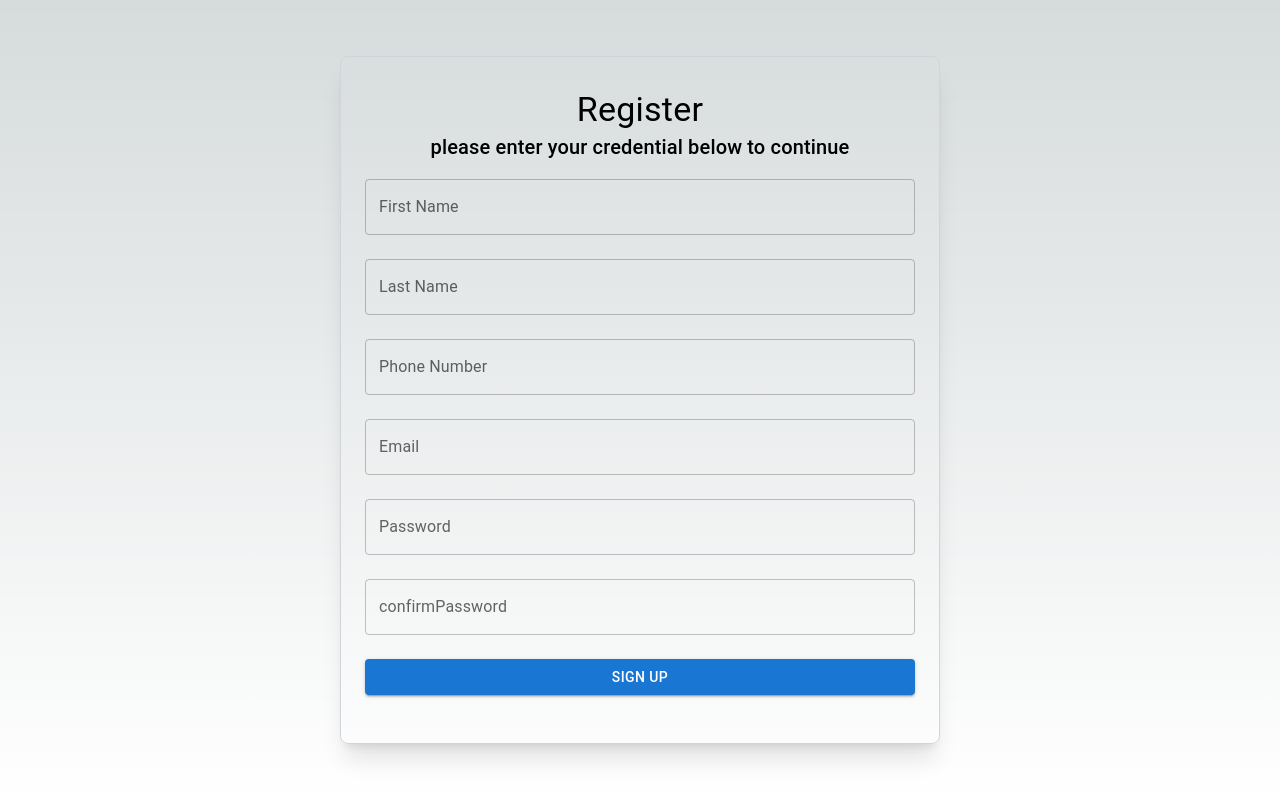
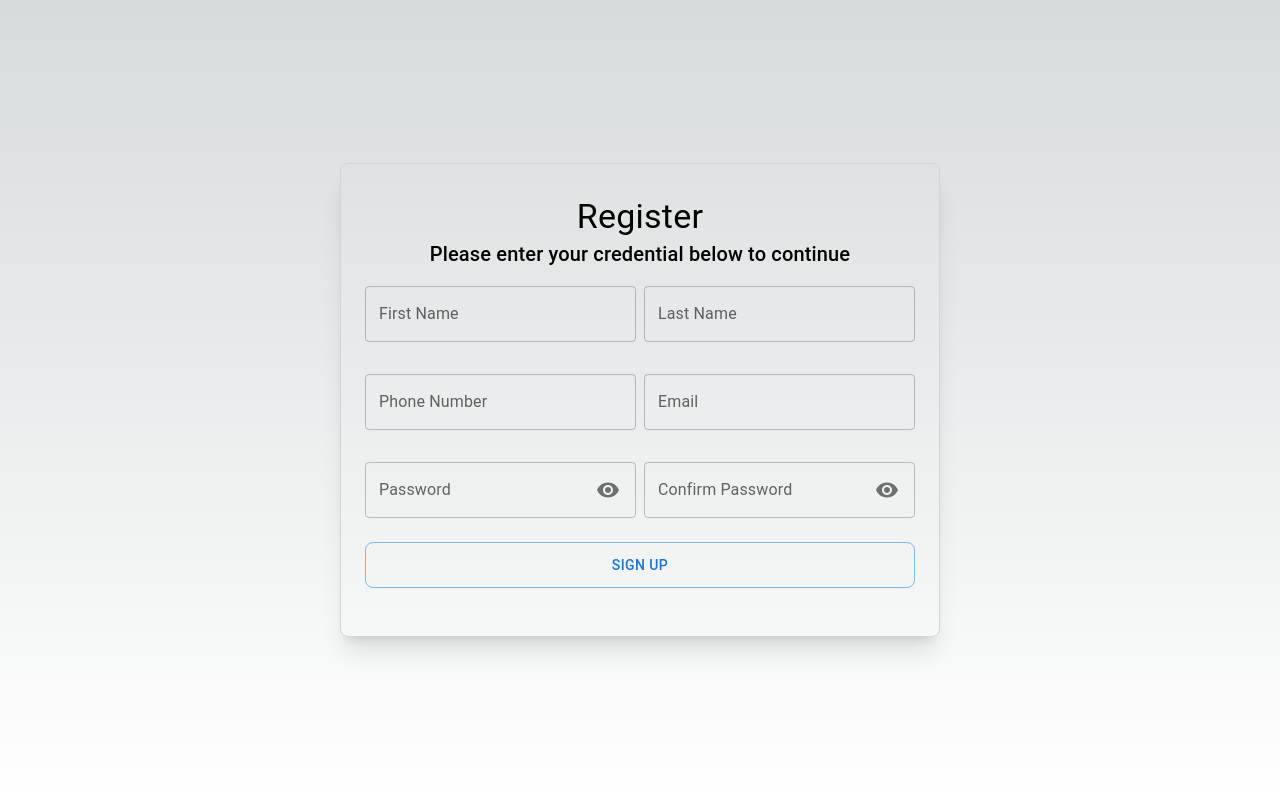
Before and after one commit to khizer406-git/RMS-3.0, a Next.js app: page /signup in a window 1280 px wide. Built offline with nearby package versions, Linux system fonts and the light colour scheme.

Commit message:
Password && Textinput Merging WIP

```diff
--- /dev/null
+++ b/app/FormValidator/FormValidator.ts
@@ -0,0 +1,54 @@
+import { UseFormGetValues, FieldValues } from "react-hook-form";
+
+const ConfirmPasswordValidator = (
+  password: string,
+  passwordType: string,
+  getValues: any
+) => {
+  if (passwordType === "password") return true;
+  else
+    return password === getValues().passwordType
+      ? true
+      : "Passwords do not match";
+};
+
+// Password Type means password or confirmPassword
+const PasswordValidator = (
+  password: string,
+  passwordType: string,
+  getValues: any
+) => {
+  const regex = /^(?=.*[a-z])(?=.*[A-Z])(?=.*\d)[a-zA-Z\d]{8,}$/;
+  return regex.test(password)
+    ? ConfirmPasswordValidator(password, passwordType, getValues)
+    : "Password must be at least 8 characters long and contain uppercase letters, lowercase letters, and numbers";
+};
+
+const EmailValidator = (email: string) => {
+  const regex = /^[^\s@]+@[^\s@]+\.[^\s@]+$/;
+  return regex.test(email) ? true : "Invalid Email";
+};
+
+export interface FormValidatorProps<T extends FieldValues> {
+  label: string;
+  type: string;
+  getValues: UseFormGetValues<T>;
+  getValueKey: string;
+  required ?: boolean
+}
+
+export const Validator = <T extends FieldValues>({
+  label,
+  getValueKey,
+  getValues,
+  type,
+  required = false,
+}: FormValidatorProps<T>): ((value: any) => string | boolean) => {
+  return (value: any) => {
+    if (required && !value.trim()) return `${label} is required`;
+    if (type === "email") return EmailValidator(value);
+    if (type === "password")
+      return PasswordValidator(value, getValueKey, getValues);
+    return type === "password" ? true : "Passwords do not match";
+  };
+};
--- a/app/components/Button/Button.tsx
+++ b/app/components/Button/Button.tsx
@@ -1,8 +1,12 @@
 import Button from '@mui/material/Button';
 
-const CustomButton = () => {
+interface Prop {
+    onClick: () => void
+}
+
+const CustomButton = ({onClick}:Prop) => {
   return (
-    <Button variant="contained" color="primary" fullWidth>
+    <Button onClick={onClick} variant="outlined" color="primary" fullWidth sx={{padding:'10px',borderRadius:'8px'}} >
       Sign Up
     </Button>
   );
--- /dev/null
+++ b/app/components/Passwordinput/Passwordinput.tsx
@@ -0,0 +1,58 @@
+import React, { useState } from 'react';
+import { TextField, IconButton, InputAdornment } from '@mui/material';
+import Visibility from '@mui/icons-material/Visibility';
+import VisibilityOff from '@mui/icons-material/VisibilityOff';
+import { FieldValues, UseFormRegister,Path,FieldError,UseFormGetValues } from 'react-hook-form';
+import { FormValidatorProps } from '@/FormValidator/FormValidator';
+
+interface Props<T extends FieldValues> {
+  label: string;
+  register: UseFormRegister<T>;
+  name: keyof T;
+  error?: FieldError;
+  value: T[keyof T]
+  validator: (props: FormValidatorProps<T>) => boolean | string;
+}
+
+const PasswordInput = <T extends FieldValues>({ label, register, name, error,value,validator }: Props<T>) => {
+  const [showPassword, setShowPassword] = useState(false);
+
+  const handleClickShowPassword = () => {
+    setShowPassword(!showPassword);
+  };
+
+  const handleMouseDownPassword = (event: React.MouseEvent<HTMLButtonElement>) => {
+    event.preventDefault();
+  };
+
+  return (
+    <TextField
+      {...register(name as Path<T>, { required: `${label} is required`,validate: validator})}
+      label={label}
+      type={showPassword ? 'text' : 'password'}
+      variant="outlined"
+      fullWidth
+      margin="normal"
+      error={!!error}
+      helperText={error?.message}
+      value={value}
+      InputProps={{
+        endAdornment: (
+          <InputAdornment position="end">
+            <IconButton
+              size='small'
+              aria-label="toggle password visibility"
+              onClick={handleClickShowPassword}
+              onMouseDown={handleMouseDownPassword}
+              edge="end"
+            >
+              {showPassword ? <VisibilityOff /> : <Visibility />}
+            </IconButton>
+          </InputAdornment>
+        ),
+      }}
+    />
+  );
+};
+
+export default PasswordInput;
--- a/app/components/TextField/TextField.tsx
+++ b/app/components/TextField/TextField.tsx
@@ -1,7 +1,7 @@
 import React from 'react';
 import { TextField } from '@mui/material';
-import { FieldValues, UseFormRegister,Path,FieldError } from 'react-hook-form';
-import { SignUpFormValues } from '@/formValues';
+import { FieldValues, UseFormRegister,Path,FieldError,UseFormGetValues } from 'react-hook-form';
+import { FormValidatorProps } from '@/FormValidator/FormValidator';
 
 interface Props<T extends FieldValues> {
   label: string;
@@ -10,12 +10,15 @@ interface Props<T extends FieldValues> {
   error?: FieldError;
   value: T[keyof T]
   onChange?: (e:React.ChangeEvent<HTMLInputElement | HTMLTextAreaElement>) => void
-  validator?: () => boolean|string;
+  validator: (props: FormValidatorProps<T>) => boolean | string;
+  type: string;
+  required ?: boolean;
 }
 
-const InputTextField = <T extends FieldValues>({ label, name, register, error, value,onChange,validator }: Props<T>) => (
+
+const InputTextField = <T extends FieldValues>({ label, name, register, error,type, value,onChange,validator,required=false }: Props<T>) => (
   <TextField
-    {...register(name as Path<T>, { required: `${label} is required`,validate: validator  })}
+    {...register(name as Path<T>, { ...(required && {required: `${label} is required`}), ...(validator && {validate: validator})  })}
     label={label}
     variant="outlined"
     fullWidth
@@ -24,6 +27,7 @@ const InputTextField = <T extends FieldValues>({ label, name, register, error, v
     helperText={error?.message }
     placeholder=''
     onChange={(e: React.ChangeEvent<HTMLInputElement | HTMLTextAreaElement>) => onChange && onChange(e)}
+    type={type}
   />
 );
 
--- a/app/signup/page.tsx
+++ b/app/signup/page.tsx
@@ -7,7 +7,9 @@ import { Box, Container } from '@mui/material';
 import { SignUpFormValues as FormValues } from "@/formValues";
 import {Typography } from "@mui/material";
 import CustomButton from "@/components/Button/Button";
-
+import PasswordInput from "@/components/Passwordinput/Passwordinput";
+import { Button } from "@mui/material";
+import { Validator } from "@/FormValidator/FormValidator";
 const SignUp = () => {
   const {
     register,
@@ -15,64 +17,83 @@ const SignUp = () => {
     formState: { errors },
     reset,
     setValue,
+    getValues,
     watch,
   } = useForm<FormValues>();
 
   const formValues = watch();
 
+
   const onSubmit = (data: FormValues) => {
-
+    console.log(data)
   };
 
   return (
     <Box className="min-h-screen flex items-center justify-center">
       <Container className="border border-gray-300 shadow-xl rounded-lg p-8" maxWidth={"sm"}>
         <Typography className="text-center" variant="h4">Register</Typography>
-        <Typography className="text-center" variant="h6">please enter your credential below to continue</Typography>
+        <Typography className="text-center" variant="h6">Please enter your credential below to continue</Typography>
+        <Box className='grid grid-cols-1 md:grid-cols-2 gap-2'>
           <InputTextField<FormValues>
+            required={true}
             label="First Name"
             name="firstName"
             register={register}
             error={errors?.firstName}
             value={formValues.firstName}
+            type="text"
+            validator={Validator<FormValues>({ label: 'first name',getValues, getValueKey: 'firstName', type: 'text',required: true })}
           />
           <InputTextField<FormValues>
+            required={true}
             label="Last Name"
             name="lastName"
             register={register}
             error={errors?.lastName}
             value={formValues.lastName}
+            type="text"
+            validator={Validator<FormValues>({ label: 'last name',getValues, getValueKey: 'lastName', type: 'text' })}
           />
           <InputTextField<FormValues>
+            required={true}
             label="Phone Number"
             name="phoneNumber"
             register={register}
             error={errors?.phoneNumber}
             value={formValues.phoneNumber}
+            type="tel"
+            validator={Validator<FormValues>({ label: 'phone number', getValues, getValueKey: 'phoneNumber', type: 'tel' })}
           />
           <InputTextField<FormValues>
+            required={true}
             label="Email"
             name="email"
             register={register}
             error={errors?.email}
             value={formValues.email}
+            type="email"
+            validator={Validator<FormValues>({ label: 'email', getValues, getValueKey: 'email', type: 'email' })}
           />
-        <InputTextField<FormValues>
+          <PasswordInput<FormValues>
+
             label="Password"
             name="password"
             register={register}
             error={errors?.password}
             value={formValues.password}
+            validator={Validator<FormValues>({ label: 'password', getValues, getValueKey: 'password', type: 'password' })}
           />
-        <InputTextField<FormValues>
-          label="confirmPassword"
+          <PasswordInput<FormValues>
+            label="Confirm Password"
             name="confirmPassword"
             register={register}
             error={errors?.confirmPassword}
             value={formValues.confirmPassword}
+            validator={Validator<FormValues>({ label: 'password', getValues, getValueKey: 'password', type: 'password' })}
           />
+        </Box>
         <Box className='my-4'>
-          <CustomButton />
+          <CustomButton onClick={handleSubmit(onSubmit)}/>
         </Box>
       </Container>
     </Box>
```
Lines whose indentation alone changed are shown as unchanged.
